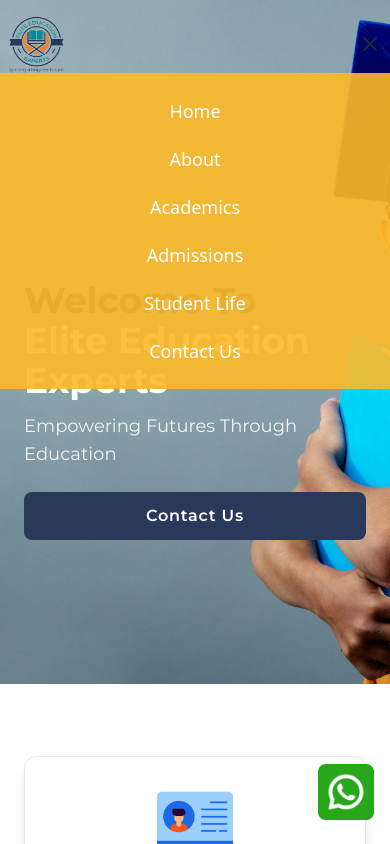
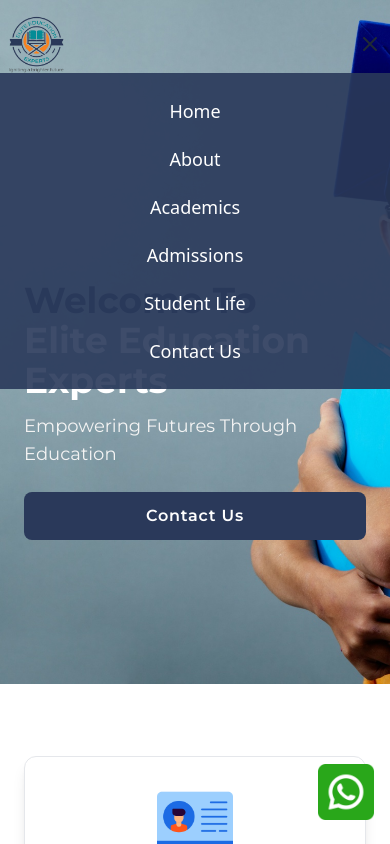
Before and after one commit to JunaidAnjum501/Elite-Education-Experts, a website: page src/index.html in a window 390 px wide. Both pictures are taken after a click on the button "toggle menu". Shown: the top 844 px of the page. Drawn offline with nearby package versions, Linux system fonts and the light colour scheme.

Commit message:
UpdateVersion

```diff
--- a/src/index.html
+++ b/src/index.html
@@ -13,7 +13,7 @@
      <!-- Navbar & HeroSection start -->
     <!-- Navbar section-->
     <header
-      class="bg-[url('./img/child.jpg')] bg-no-repeat bg-cover h-auto relative "
+      class="bg-[url('./img/child.jpg')] bg-no-repeat bg-cover bgnte2  h-auto relative "
       id="#Home"
     >
     <!-- <div class="absolute inset-0 bg-black opacity-50"></div> -->
@@ -84,33 +84,33 @@
           <div
             x-cloak
             :class="[isOpen ? 'translate-x-0 opacity-100 ' : 'opacity-0 -translate-x-full']"
-            class="absolute inset-x-0 z-20 w-full px-6 py-4 flex items-center justify-center top-18 transition-all duration-500 ease-in-out bg-[#fdba28] bg-opacity-90 md:bg-transparent md:mt-0 md:p-0 md:top-0 md:relative md:w-auto md:opacity-100 md:translate-x-0 md:flex md:items-center"
+            class="absolute inset-x-0 z-20 w-full px-6 py-4 flex items-center justify-center top-18 transition-all duration-500 ease-in-out bg-[#2a395a] bg-opacity-90 md:bg-transparent md:mt-0 md:p-0 md:top-0 md:relative md:w-auto md:opacity-100 md:translate-x-0 md:flex md:items-center"
           >
             <div
               class="flex flex-col  items-center md:flex-row md:mx-1 gap-1 lg:gap-2 font-body"
             >
               <a
-                class="my-2 text-white text-lg font-medium transition-colors duration-300 transform text-center hover:text-[#2a395a] md:mx-4 md:my-0"
+                class="my-2 text-white text-lg font-medium transition-colors duration-300 transform text-center hover:text-[#2a395a] mx-2 lg:mx-4 md:my-0"
                 href="#Home"
                 >Home</a
               >
               <a
-                class="my-2 text-white text-lg font-medium transition-colors duration-300 transform text-center hover:text-[#2a395a]  md:mx-4 md:my-0"
+                class="my-2 text-white text-lg font-medium transition-colors duration-300 transform text-center hover:text-[#2a395a]  mx-2 lg:mx-4 md:my-0"
                 href="#About"
                 >About</a
               >
               <a
-                class="my-2 text-white text-lg font-medium transition-colors duration-300 transform text-center hover:text-[#2a395a]  md:mx-4 md:my-0"
+                class="my-2 text-white text-lg font-medium transition-colors duration-300 transform text-center hover:text-[#2a395a]  mx-2 lg:mx-4 md:my-0"
                 href="#Services"
                 >Academics</a
               >
               <a
-                class="my-2 text-white text-lg font-medium transition-colors duration-300 transform text-center hover:text-[#2a395a]  md:mx-4 md:my-0"
+                class="my-2 text-white text-lg font-medium transition-colors duration-300 transform text-center hover:text-[#2a395a]  mx-2 lg:mx-4 md:my-0"
                 href="#Testinomials"
                 >Admissions</a
               >
               <a
-              class="my-2 text-white text-lg font-medium transition-colors duration-300 transform text-center hover:text-[#2a395a]  md:mx-4 md:my-0"
+              class="my-2 text-white text-lg font-medium transition-colors duration-300 transform text-center hover:text-[#2a395a]  mx-2 lg:mx-4 md:my-0"
               href="blogs.html"
               >Student Life</a
             >
@@ -335,7 +335,7 @@ Founded in [Year], our institute has a rich history of producing successful grad
       </div>
 
       <div
-        class="px-4 py-8 space-y-3 shadow-lg rounded-xl border-gray-800 flex justify-center flex-col items-center hover:scale-105 transition-all duration-1000 cursor-pointer"
+        class="px-4 py-4 md:py-8 space-y-3 shadow-lg rounded-xl flex justify-center flex-col items-center hover:scale-105 transition-all duration-1000 cursor-pointer"
       >
         <span class="inline-block">
           <img  class="w-20 h-20" src="img/award_2163257.png" alt="">
@@ -354,7 +354,7 @@ Founded in [Year], our institute has a rich history of producing successful grad
       </div>
 
       <div
-        class="px-4 py-8 space-y-3 col-span-2 shadow-lg rounded-xl flex justify-center flex-col items-center hover:scale-105 transition-all duration-1000 cursor-pointer"
+        class="px-4 py-4 md:py-8 space-y-3 md:col-span-2 shadow-lg rounded-xl flex justify-center flex-col items-center hover:scale-105 transition-all duration-1000 cursor-pointer"
       >
         <span class="inline-block">
           <img  class="w-20 h-20" src="img/theater_18550353.png" alt="">
@@ -392,8 +392,13 @@ Founded in [Year], our institute has a rich history of producing successful grad
         <p class="text-lg font-montserrat font-semibold text-[#2a395a] cursor-pointer my-2"><a>Read More...</a></p>
       </div>
     </div> -->
+
+    </div>
   </div>
 </section>
+
+
+
 <!-- section end -->
 
 
```
Also changed, not shown: src/output.css.
